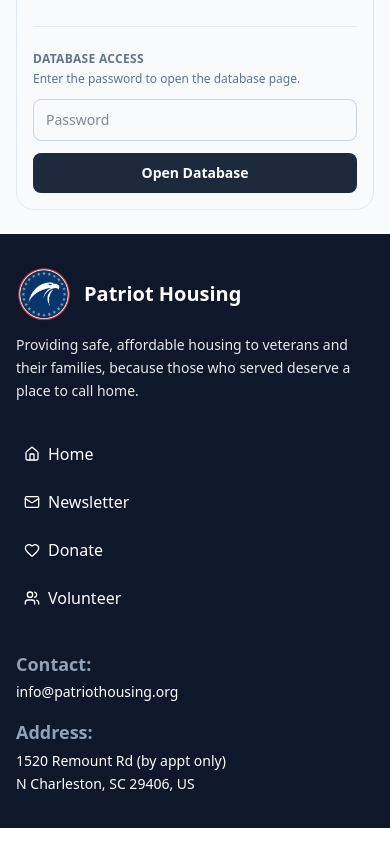
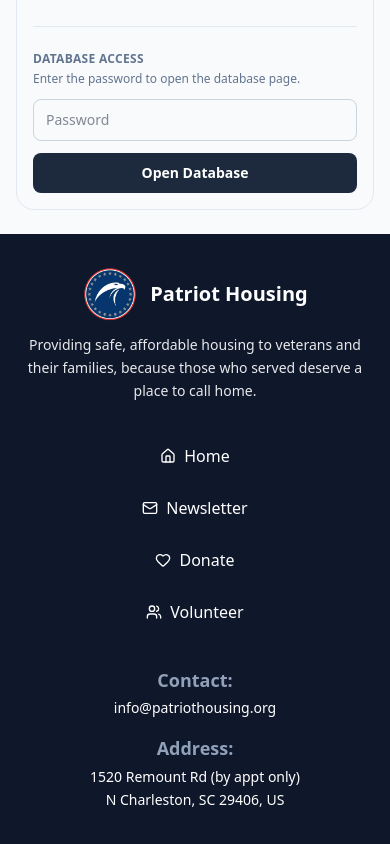
Before and after one commit to ktp-usc/patriot-housing, a Next.js app: page /newsletter in a window 390 px wide. Shown: the part 682-1526 px from the top of the page. Built offline with nearby package versions, Linux system fonts and the light colour scheme.

Commit message:
Footer mobile support and pinning to bottom of page

```diff
--- a/app/donate/page.tsx
+++ b/app/donate/page.tsx
@@ -10,10 +10,10 @@
     const donationContent = await client.fetch(DONATION_CONTENT_QUERY);
 
     return (
-        <div className="min-h-screen overflow-x-hidden bg-slate-50 text-slate-900">
+        <div className="flex min-h-screen flex-col overflow-x-hidden bg-slate-50 text-slate-900">
             <Header />
 
-            <main className="mx-auto w-full max-w-6xl px-4 py-6 sm:px-6 sm:py-8 md:px-10 md:py-12">
+            <main className="mx-auto w-full max-w-6xl flex-1 px-4 py-6 sm:px-6 sm:py-8 md:px-10 md:py-12">
                 <div className="flex flex-col gap-8 sm:gap-10 md:gap-12">
 
                     {/* HERO */}
--- a/app/newsletter/page.tsx
+++ b/app/newsletter/page.tsx
@@ -60,10 +60,10 @@
     }
 
     return (
-        <div className="min-h-screen overflow-x-hidden bg-slate-50 text-slate-900">
+        <div className="flex min-h-screen flex-col overflow-x-hidden bg-slate-50 text-slate-900">
             <Header />
 
-            <main className="mx-auto w-full max-w-4xl px-4 py-6 sm:px-6 sm:py-8 md:px-10 md:py-14">
+            <main className="mx-auto w-full max-w-4xl flex-1 px-4 py-6 sm:px-6 sm:py-8 md:px-10 md:py-14">
                 <section className="rounded-2xl border border-slate-200 bg-slate-50 p-4 sm:p-6 md:p-8 md:p-12">
                     <section className="relative overflow-hidden rounded-2xl bg-[url('/images/newsletterImage.jpg')] bg-cover bg-center px-4 py-14 sm:px-6 sm:py-16 md:px-8 md:py-20">
                         <div className="absolute inset-0 bg-blue-900/50"></div>
--- a/app/page.tsx
+++ b/app/page.tsx
@@ -13,10 +13,10 @@
   const homepage = await client.fetch(HOMEPAGE_QUERY);
 
   return (
-    <div className="min-h-screen overflow-x-hidden bg-slate-50 text-slate-900">
+    <div className="flex min-h-screen flex-col overflow-x-hidden bg-slate-50 text-slate-900">
       <Header />
 
-      <main className="mx-auto flex w-full max-w-7xl flex-col gap-6 px-4 py-6 sm:gap-8 sm:px-6 sm:py-8 md:px-10 md:py-12">
+      <main className="mx-auto flex w-full max-w-7xl flex-1 flex-col gap-6 px-4 py-6 sm:gap-8 sm:px-6 sm:py-8 md:px-10 md:py-12">
         <section className="relative flex min-h-[18rem] items-center justify-center overflow-hidden rounded-2xl bg-[url('/images/backgroundImage.jpg')] bg-cover bg-center px-4 sm:min-h-[20rem] sm:px-6 md:min-h-[24rem] md:px-8">
           <div className="absolute inset-0 bg-blue-900/50" />
 
--- a/app/volunteer/page.tsx
+++ b/app/volunteer/page.tsx
@@ -7,10 +7,10 @@
     const opportunities = await client.fetch(VOLUNTEER_OPPORTUNITIES_QUERY);
 
     return (
-        <div className="min-h-screen bg-slate-50 text-slate-900">
+        <div className="flex min-h-screen flex-col overflow-x-hidden bg-slate-50 text-slate-900">
             <Header />
 
-            <main className="mx-auto w-full max-w-7xl px-4 py-6 sm:px-6 sm:py-8 md:px-10 md:py-12">
+            <main className="mx-auto w-full max-w-7xl flex-1 px-4 py-6 sm:px-6 sm:py-8 md:px-10 md:py-12">
                 <section className="relative flex min-h-[18rem] items-center justify-center overflow-hidden rounded-2xl border border-slate-200 bg-[url('/images/volunteerImage3.png')] bg-cover bg-center px-4 shadow-sm sm:min-h-[20rem] sm:px-6 md:min-h-[24rem] md:px-8">
 
                     {/* overlay */}
--- a/components/footer.tsx
+++ b/components/footer.tsx
@@ -5,10 +5,10 @@
 
 export default function Footer() {
   return (
-    <footer className="bg-slate-900 text-white">
-      <div className="mx-auto grid w-full max-w-7xl gap-8 px-4 py-8 sm:px-6 md:grid-cols-3 md:px-10">
-        <section className="flex flex-col">
-          <div className="flex items-center gap-3 sm:gap-4">
+    <footer className="mt-auto bg-slate-900 text-white">
+      <div className="mx-auto grid w-full max-w-7xl gap-8 px-4 py-8 sm:px-6 md:grid-cols-3 md:gap-10 md:px-10 md:py-10">
+        <section className="flex flex-col items-center text-center md:items-start md:text-left">
+          <div className="flex items-center justify-center gap-3 sm:gap-4 md:justify-start">
             <Image
               src={Logo}
               alt="Patriot Housing Logo"
@@ -23,10 +23,10 @@
           </p>
         </section>
 
-        <section className="flex flex-col gap-2 md:items-center md:justify-center md:pt-2">
+        <section className="mx-auto flex w-full max-w-sm flex-col gap-2 md:items-center md:justify-center md:pt-2">
           <Link
             href="/"
-            className="inline-flex items-center gap-2 rounded-md px-2 py-2 transition hover:text-blue-400"
+            className="inline-flex w-full items-center justify-center gap-2 rounded-md px-3 py-2.5 text-center transition hover:bg-white/5 hover:text-blue-400 md:w-auto md:px-2 md:py-2"
           >
             <Home className="h-4 w-4 shrink-0" />
             <span>Home</span>
@@ -34,7 +34,7 @@
 
           <Link
             href="/newsletter"
-            className="inline-flex items-center gap-2 rounded-md px-2 py-2 transition hover:text-blue-400"
+            className="inline-flex w-full items-center justify-center gap-2 rounded-md px-3 py-2.5 text-center transition hover:bg-white/5 hover:text-blue-400 md:w-auto md:px-2 md:py-2"
           >
             <Mail className="h-4 w-4 shrink-0" />
             <span>Newsletter</span>
@@ -42,7 +42,7 @@
 
           <Link
             href="/donate"
-            className="inline-flex items-center gap-2 rounded-md px-2 py-2 transition hover:text-blue-400"
+            className="inline-flex w-full items-center justify-center gap-2 rounded-md px-3 py-2.5 text-center transition hover:bg-white/5 hover:text-blue-400 md:w-auto md:px-2 md:py-2"
           >
             <Heart className="h-4 w-4 shrink-0" />
             <span>Donate</span>
@@ -50,14 +50,14 @@
 
           <Link
             href="/volunteer"
-            className="inline-flex items-center gap-2 rounded-md px-2 py-2 transition hover:text-blue-400"
+            className="inline-flex w-full items-center justify-center gap-2 rounded-md px-3 py-2.5 text-center transition hover:bg-white/5 hover:text-blue-400 md:w-auto md:px-2 md:py-2"
           >
             <Users className="h-4 w-4 shrink-0" />
             <span>Volunteer</span>
           </Link>
         </section>
 
-        <section className="text-slate-400">
+        <section className="text-center text-slate-400 md:text-left">
           <p className="text-lg font-bold sm:text-xl">Contact:</p>
           <a
             className="mt-1 block break-words text-sm text-white sm:text-base"
```
